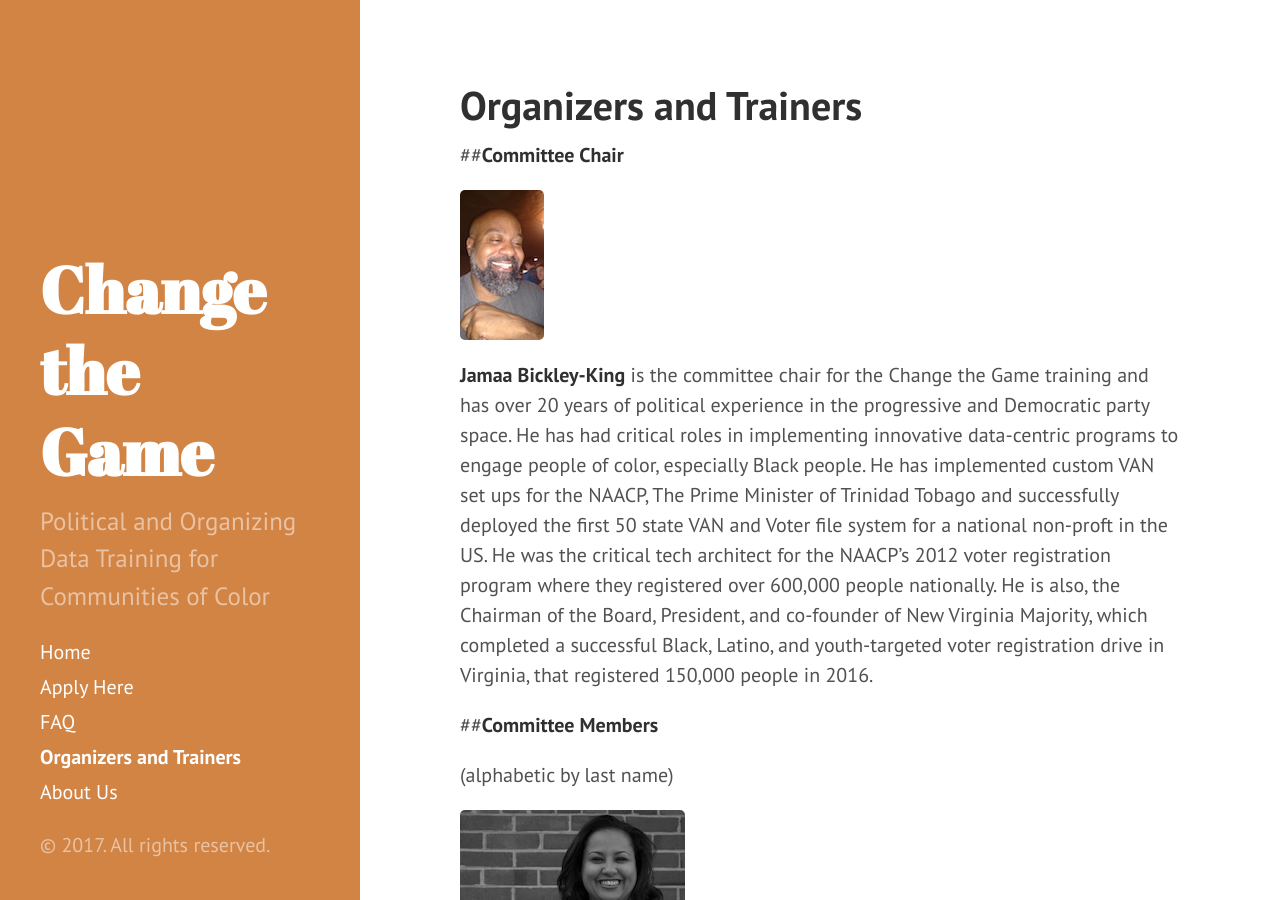
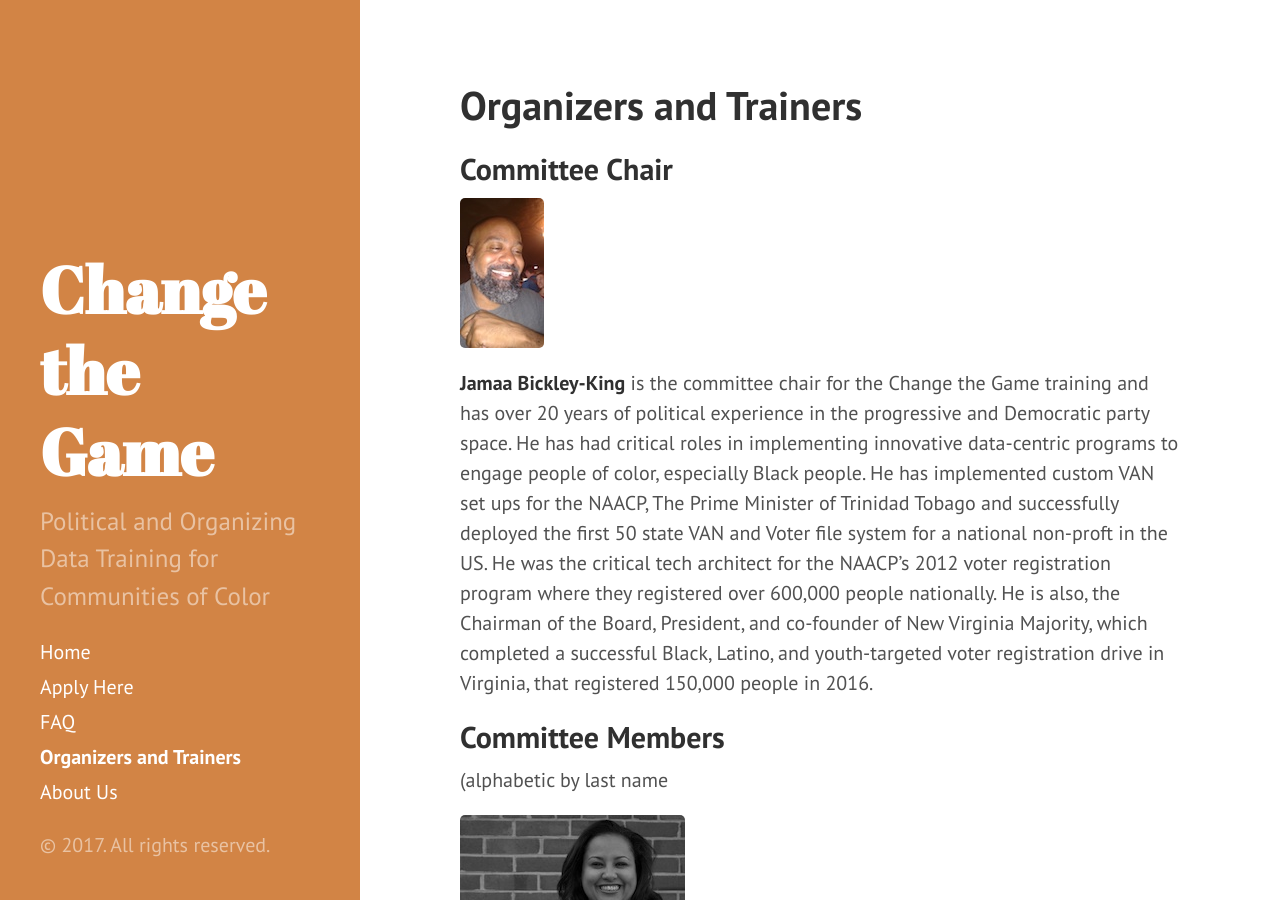
Before and after one commit to anniejw6/changethegame_site, a Jekyll site: the page built from trainers.md, in a window 1280 px wide and 900 px high. Built offline with Jekyll 4.4.1, drawn with Linux system fonts in a browser that asks for light colours.

Commit message:
Update trainers.md

```diff
--- a/trainers.md
+++ b/trainers.md
@@ -2,14 +2,14 @@
 layout: page
 title: Organizers and Trainers
 ---
-##**Committee Chair**
+## **Committee Chair**
 
-![Jamaa]({{ site.url }}/public/Jamaa.jpg)
+![Jamaa Bickley-King]({{ site.url }}/public/Jamaa.jpg)
 **Jamaa Bickley-King** is the committee chair for the Change the Game training and has over 20 years of political experience in the progressive and Democratic party space. He has had critical roles in implementing innovative data-centric programs to engage people of color, especially Black people. He has implemented custom VAN set ups for the NAACP, The Prime Minister of Trinidad Tobago and successfully deployed the first 50 state VAN and Voter file system for a national non-proft in the US. He was the critical tech architect for the NAACP's 2012 voter registration program where they registered over 600,000 people nationally. He is also, the Chairman of the Board, President, and co-founder of New Virginia Majority, which completed a successful Black, Latino, and youth-targeted voter registration drive in Virginia, that registered 150,000 people in 2016.
 
-##**Committee Members**
+## **Committee Members**
 
-(alphabetic by last name)
+(alphabetic by last name
 
 ![Maram Abdelhamid]({{ site.url }}/public/Maram.jpg)
 **Maram Abdelhamid** is the Founder and Director of Liberty and Access for All. She is a Political and Nonprofit Consultant, specializing in strategic program development, government advocacy, campaigns and elections with clients like U.S Department of State, National Democratic Institute (NDI) Liberty Coalition, and Brian Moran for Governor and Creigh Deeds for Governor Campaigns. Ms. Abdelhamid has over 10 years of experience in political organizing government relations and advocacy. Abdelhamid began her career as a Legislative Assistant to Colorado State Rep Renee Sanchez. She then worked as the National Field Organizer for 21st Century Democrats, Deputy Campaign Manager for Representative Jim Moran of Virginia and served as the National Field and Political Director for Arab American Institute. Maram Abdelhamid has earned a bachelor’s degree from the University of Denver in Political Science and Economics.
```
